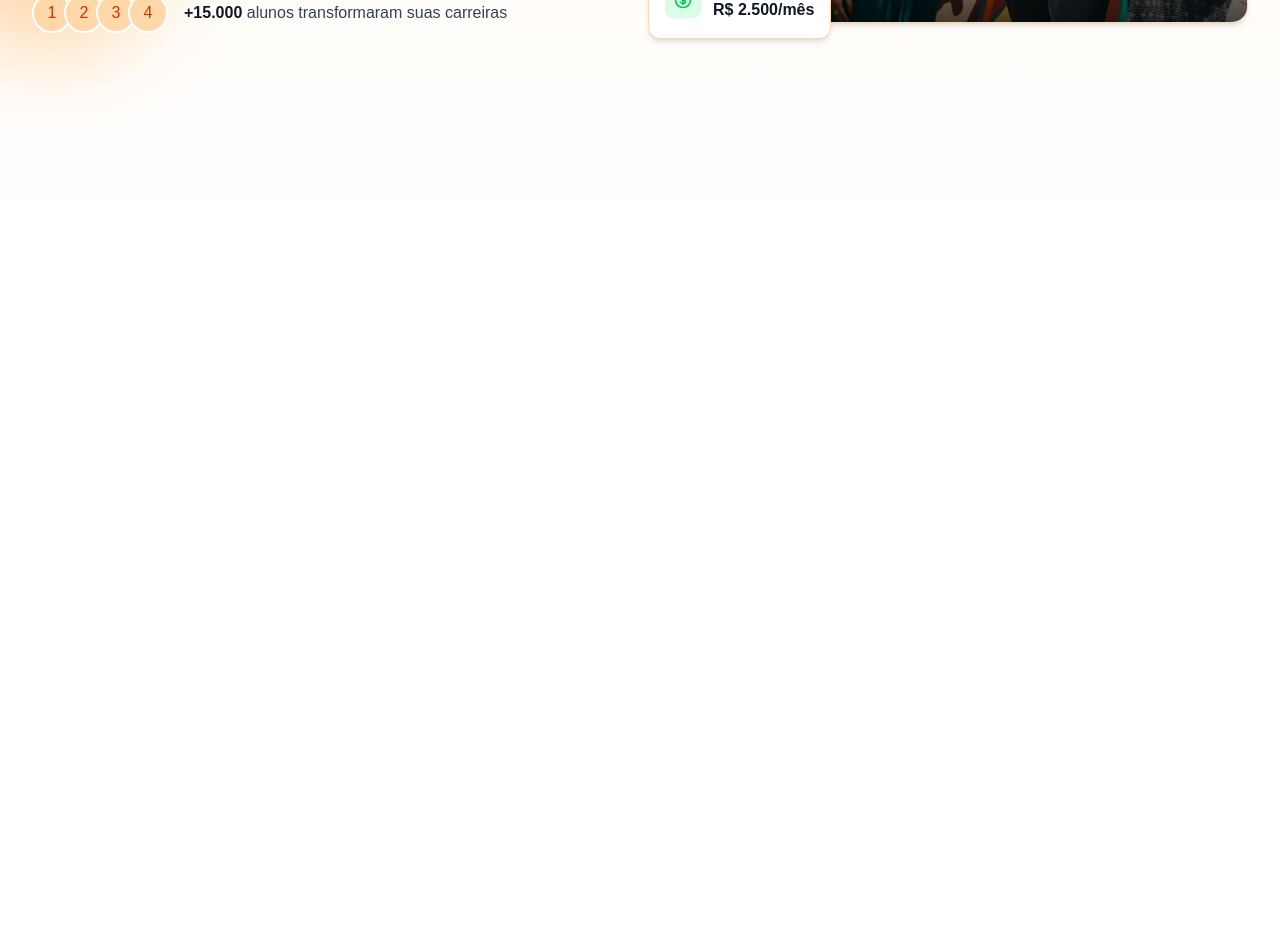
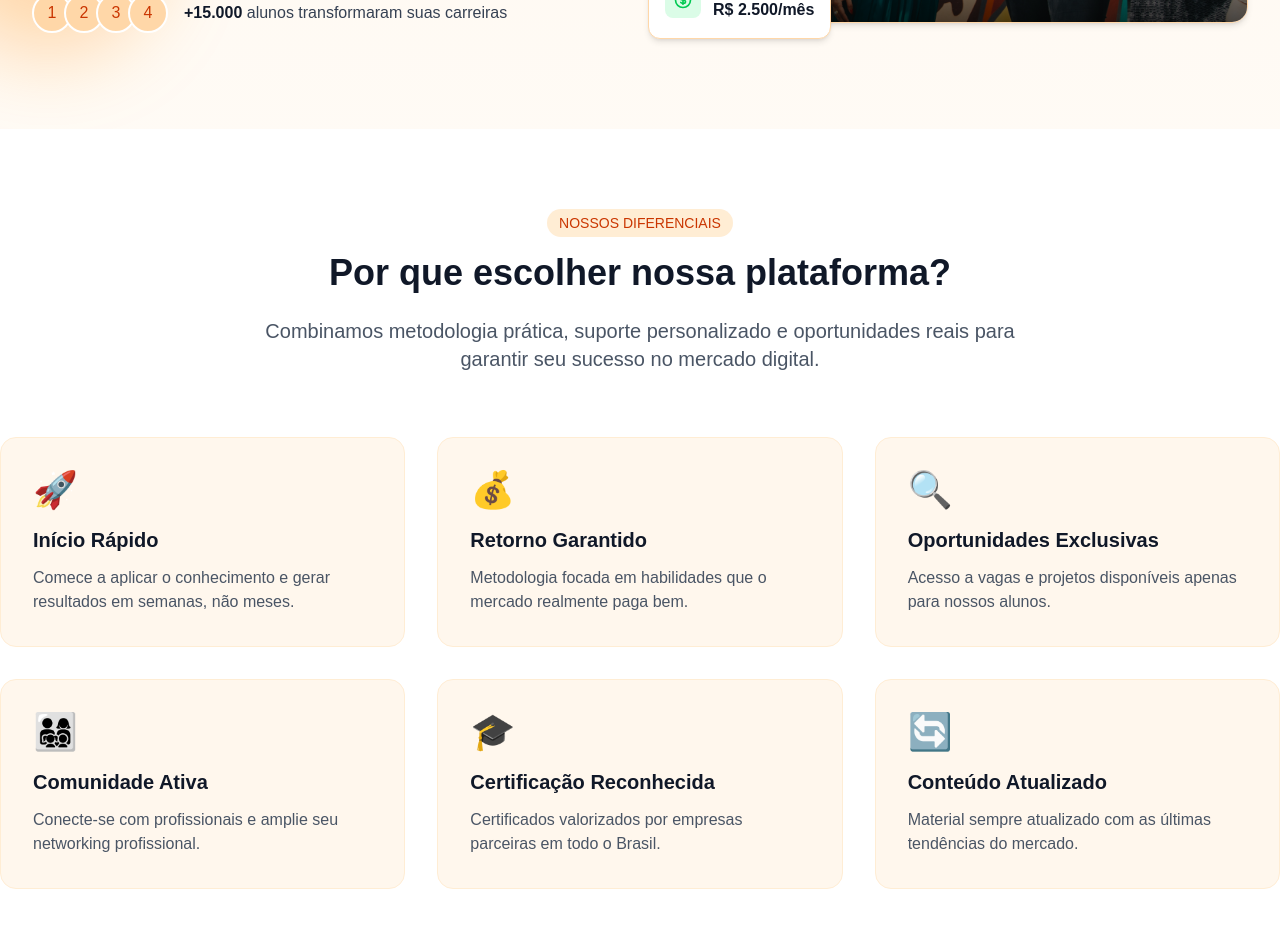
Before and after one commit to Ceratt1/desafio_be_impulse, a Next.js app: page / in a window 1280 px wide. Shown: the part 540-1468 px from the top of the page. Before the commit the page ends 800 px from the top, so only its background shows below. Built offline with nearby package versions, Linux system fonts and the light colour scheme.

Commit message:
ajust in page, adding feature, component features created

```diff
--- a/app/page.tsx
+++ b/app/page.tsx
@@ -1,4 +1,5 @@
 import Navbar from "@/components/navbar";
+import Features from "@/components/sections/features";
 import Hero from "@/components/sections/hero";
 
 export default function Home() {
@@ -7,6 +8,7 @@ export default function Home() {
     <div className="min-h-screen bg-gradient-to-b from-orange-50 to-white">
       <Navbar />
       <Hero />
+      <Features />
     </div>
   );
 }
--- /dev/null
+++ b/components/sections/features.tsx
@@ -0,0 +1,64 @@
+export default function Features() {
+    const features = [
+      {
+        icon: "🚀",
+        title: "Início Rápido",
+        description: "Comece a aplicar o conhecimento e gerar resultados em semanas, não meses.",
+      },
+      {
+        icon: "💰",
+        title: "Retorno Garantido",
+        description: "Metodologia focada em habilidades que o mercado realmente paga bem.",
+      },
+      {
+        icon: "🔍",
+        title: "Oportunidades Exclusivas",
+        description: "Acesso a vagas e projetos disponíveis apenas para nossos alunos.",
+      },
+      {
+        icon: "👨‍👩‍👧‍👦",
+        title: "Comunidade Ativa",
+        description: "Conecte-se com profissionais e amplie seu networking profissional.",
+      },
+      {
+        icon: "🎓",
+        title: "Certificação Reconhecida",
+        description: "Certificados valorizados por empresas parceiras em todo o Brasil.",
+      },
+      {
+        icon: "🔄",
+        title: "Conteúdo Atualizado",
+        description: "Material sempre atualizado com as últimas tendências do mercado.",
+      },
+    ]
+
+    return (
+      <section className="py-20 bg-white" id="beneficios">
+        <div className="container mx-auto">
+          <div className="text-center max-w-3xl mx-auto mb-16">
+            <div className="inline-block px-3 py-1 bg-orange-100 text-orange-700 rounded-full text-sm font-medium mb-4">
+              NOSSOS DIFERENCIAIS
+            </div>
+            <h2 className="text-4xl font-bold mb-6 text-gray-900">Por que escolher nossa plataforma?</h2>
+            <p className="text-xl text-gray-600">
+              Combinamos metodologia prática, suporte personalizado e oportunidades reais para garantir seu sucesso no
+              mercado digital.
+            </p>
+          </div>
+
+          <div className="grid md:grid-cols-3 gap-8">
+            {features.map((feature, index) => (
+              <div
+                key={index}
+                className="bg-orange-50 rounded-2xl p-8 hover:shadow-lg transition-all hover:-translate-y-1 border border-orange-100"
+              >
+                <div className="text-4xl mb-4">{feature.icon}</div>
+                <h3 className="text-xl font-bold mb-3 text-gray-900">{feature.title}</h3>
+                <p className="text-gray-600">{feature.description}</p>
+              </div>
+            ))}
+          </div>
+        </div>
+      </section>
+    )
+  }
```
